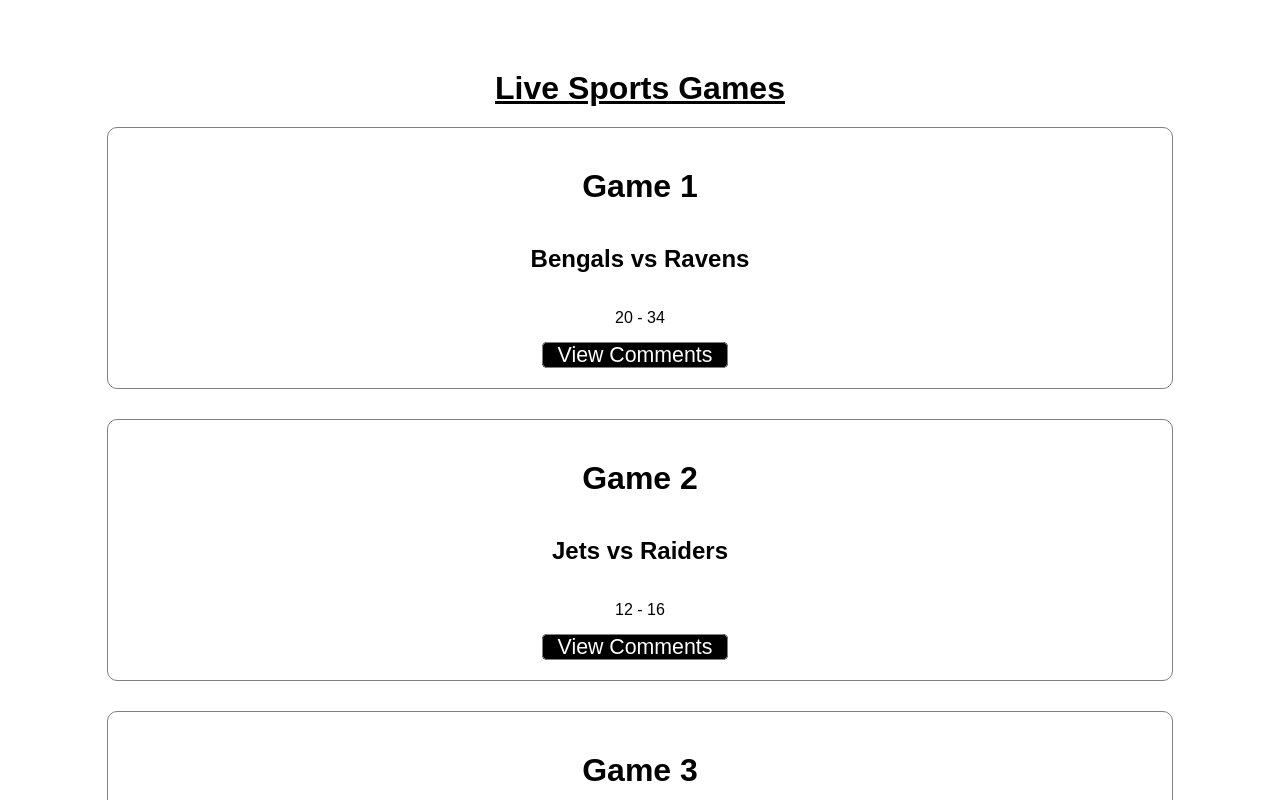
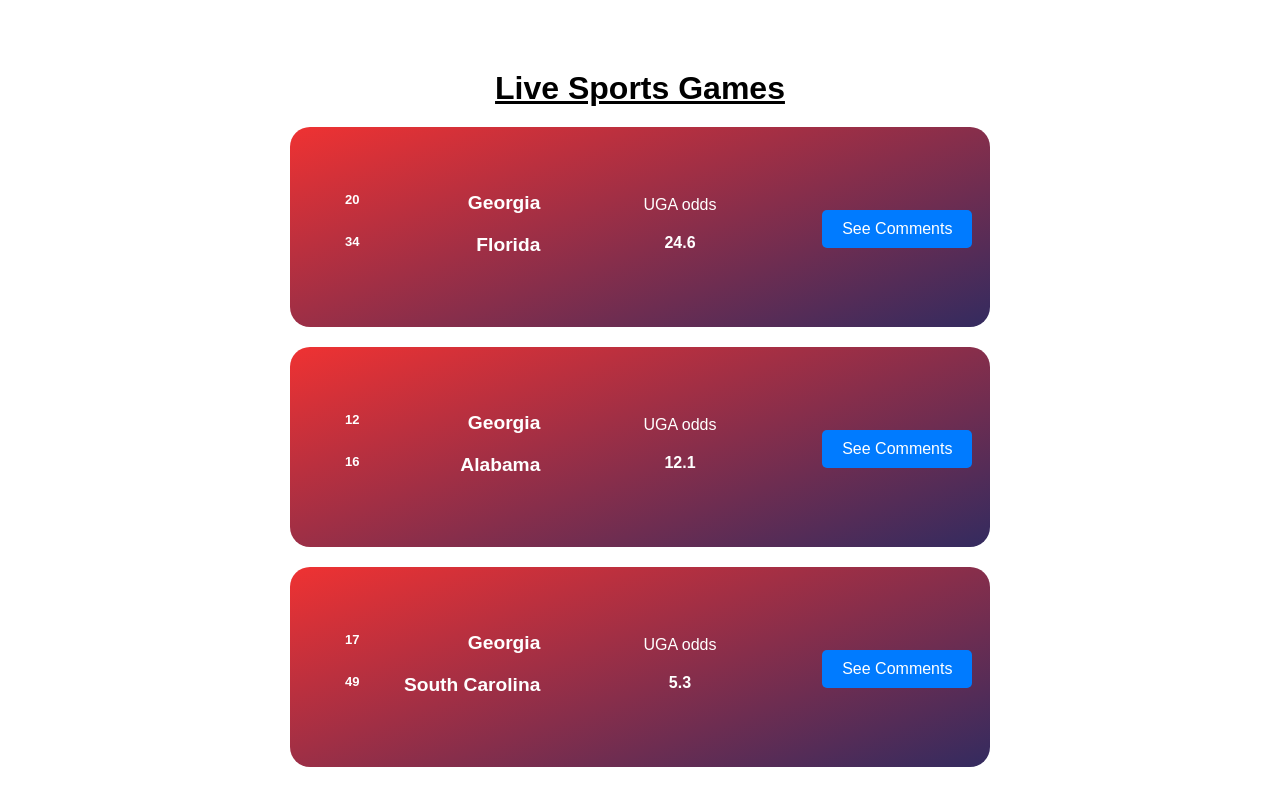
Before and after one commit to neerajraja/dawgspot, a React (Create React App) app: page / in a window 1280 px wide. Shown: the part 800-1600 px from the top of the page. Built offline with nearby package versions, Linux system fonts and the light colour scheme.

Commit message:
Replace dummy cards with Miguel's cards

```diff
--- /dev/null
+++ b/src/cardlist/CardList.jsx
@@ -0,0 +1,27 @@
+import React from 'react';
+import ExpandCard from '../expandCard/expandCard';
+import './CardList.css';
+
+function CardList(props) {
+    return (
+        <div>
+        {
+            props.items.map((item, idx) => {
+                return(
+                    <ExpandCard
+                        gamenumber={idx + 1}
+                        hometeam={item.hometeam}
+                        awayteam={item.awayteam}
+                        homerank={item.homerank}
+                        awayrank={item.awayrank}
+                        homeodds={item.homeodds}
+                        isAdmin={props.isAdmin}
+                    />
+                )
+            })
+        }
+        </div>
+    )
+}
+
+export default CardList;
--- a/src/expandCard/expandCard.css
+++ b/src/expandCard/expandCard.css
@@ -8,7 +8,7 @@
   box-sizing: inherit;
 }
 
-body {
+/*body {
   -webkit-box-sizing: border-box;
   box-sizing: border-box;
   font-family: "Poppins", sans-serif;
@@ -17,9 +17,9 @@
   background-color: #ffffff;
   height: 100vh;
   background-color: #ffffff;
-}
+}*/
 
-.container {
+.ex-container {
   position: relative;
   left: 50%;
   top: 10%;
@@ -33,13 +33,14 @@
   color: white;
   transition: all 200ms ease-in-out;
   -webkit-tap-highlight-color: rgba(255, 255, 255, 0);
+  margin-bottom: 20px;
 }
 
-.container p {
+.ex-container p {
   opacity: 0.6;
 }
 
-.container h3 {
+.ex-container h3 {
   font-weight: 600;
   font-size: 15px;
 }
@@ -78,7 +79,7 @@
 }
 
 
-.button {
+.ex-button {
   padding: 10px 20px;
   background-color: #007bff;
   color: #fff;
@@ -89,7 +90,7 @@
 }
 
 
-input[type="text"] {
+.ex-text {
   width: 50%;
   padding: 12px 20px;
   margin: 8px 0;
@@ -100,7 +101,7 @@
   transition: border 0.3s, box-shadow 0.3s;
 }
 
-input[type="text"]:focus {
+.ex-text:focus {
   border-color: #66afe9;
   outline: 0;
   box-shadow: 0 0 8px rgba(102, 175, 233, 0.6);
--- a/src/expandCard/expandCard.jsx
+++ b/src/expandCard/expandCard.jsx
@@ -1,9 +1,10 @@
 import React from "react";
 import { useState, useRef } from "react";
 import "./expandCard.css"
+
 import GameCard from "../gameCard/gameCard";
 
-function ExpandCard() {
+function ExpandCard(props) {
     const [open,setOpen] = useState(false);
     const lowerRef = useRef(null);
     const containerRef = useRef(null);
@@ -26,11 +27,20 @@
     };
 
         return (
+
           <div
-            className={"container " } ref={lowerRef}
+            className={"ex-container " } ref={lowerRef}
           >
             <div className="upper">
-                <GameCard clicker={handleClick}/>
+                <GameCard
+                  clicker={handleClick}
+                  homeTeam={props.hometeam}
+                  awayTeam={props.awayteam}
+                  homeRank={props.homerank}
+                  awayRank={props.awayrank}
+                  homeOdds={props.homeodds}
+                  isAdmin={props.isAdmin}
+                />
             </div>
             <div className="lower">
               <p>John Doe</p>
@@ -43,8 +53,8 @@
               </h3>
 
               <h4>Add a comment</h4>
-            <input type="text" />
-            <button type="submit" className="button">Submit</button>
+            <input type="text" className="ex-text"/>
+            <button type="submit" className="ex-button">Submit</button>
 
 
             </div>
@@ -52,6 +62,7 @@
 
 
           </div>
+
         );
 }
 
--- a/src/gameCard/gameCard.css
+++ b/src/gameCard/gameCard.css
@@ -58,7 +58,7 @@
   margin-top: 10px;
 }
 
-.button {
+.gc-button {
   padding: 10px 20px;
   background-color: #007bff;
   color: #fff;
@@ -66,6 +66,7 @@
   border-radius: 5px;
   cursor: pointer;
   font-size: 16px;
+  margin-right: 40px;
 }
 
 .comments-section {
--- a/src/gameCard/gameCard.jsx
+++ b/src/gameCard/gameCard.jsx
@@ -16,23 +16,30 @@
         <div className="card">
             <div className="half">
                 <div className="content team-names">
-                    <div className="rankings">1</div>
-                    <div>Georgia</div>
+                    <div className="rankings">{props.homeRank}</div>
+                    <div>{props.homeTeam}</div>
                 </div>
                 <div className="content team-names">
-                    <div className="rankings">17</div>
-                    <div>Vanderbuilt</div>
+                    <div className="rankings">{props.awayRank}</div>
+                    <div>{props.awayTeam}</div>
                 </div>
             </div>
             <div className="divider"></div>
             <div className="half">
                 <div className="content betting-odds">UGA odds</div>
-                <div className="content bold betting-odds">2.5</div>
+                <div className="content bold betting-odds">{props.homeOdds}</div>
             </div>
             <div className="divider"></div>
             <div className="half">
                 <div className="button-container">
-                    <button className="button" onClick={toggleComments}>See Comments</button>
+                    <button className="gc-button" onClick={toggleComments}>See Comments</button>
+                    { props.isAdmin
+                      ? <>
+                          <button className="gc-button">Edit Game</button>
+                          <button className="gc-button">Delete Game</button>
+                        </>
+                      : <></>
+                    }
                 </div>
             </div>
         </div>
--- a/src/homepage/HomePage.jsx
+++ b/src/homepage/HomePage.jsx
@@ -1,12 +1,14 @@
 import React from 'react';
-import DummyItemList from '../dummyitemlist/DummyItemList';
+import CardList from '../cardlist/CardList';
 import './HomePage.css';
+
+
 
 // Dummy info for each game/item component
 const items = [
-    { hometeam: "Bengals", awayteam: "Ravens", homescore: "20", awayscore: "34"},
-    { hometeam: "Jets", awayteam: "Raiders", homescore: "12", awayscore: "16"},
-    { hometeam: "Giants", awayteam: "Cowboys", homescore: "17", awayscore: "49"},
+    { hometeam: "Georgia", awayteam: "Florida", homerank: "20", awayrank: "34", homeodds: "24.6"},
+    { hometeam: "Georgia", awayteam: "Alabama", homerank: "12", awayrank: "16", homeodds: "12.1"},
+    { hometeam: "Georgia", awayteam: "South Carolina", homerank: "17", awayrank: "49", homeodds: "5.3"},
 ];
 
 function HomePage(props) {
@@ -20,7 +22,7 @@
             </div>
 
             <h1 className="section-header">Live Sports Games</h1>
-            <DummyItemList items={items} isAdmin={props.isAdmin}/>
+            <CardList items={items} isAdmin={props.isAdmin}/>
         </div>
     )
 }
```
Also changed, not shown: src/cardlist/CardList.css (added).
